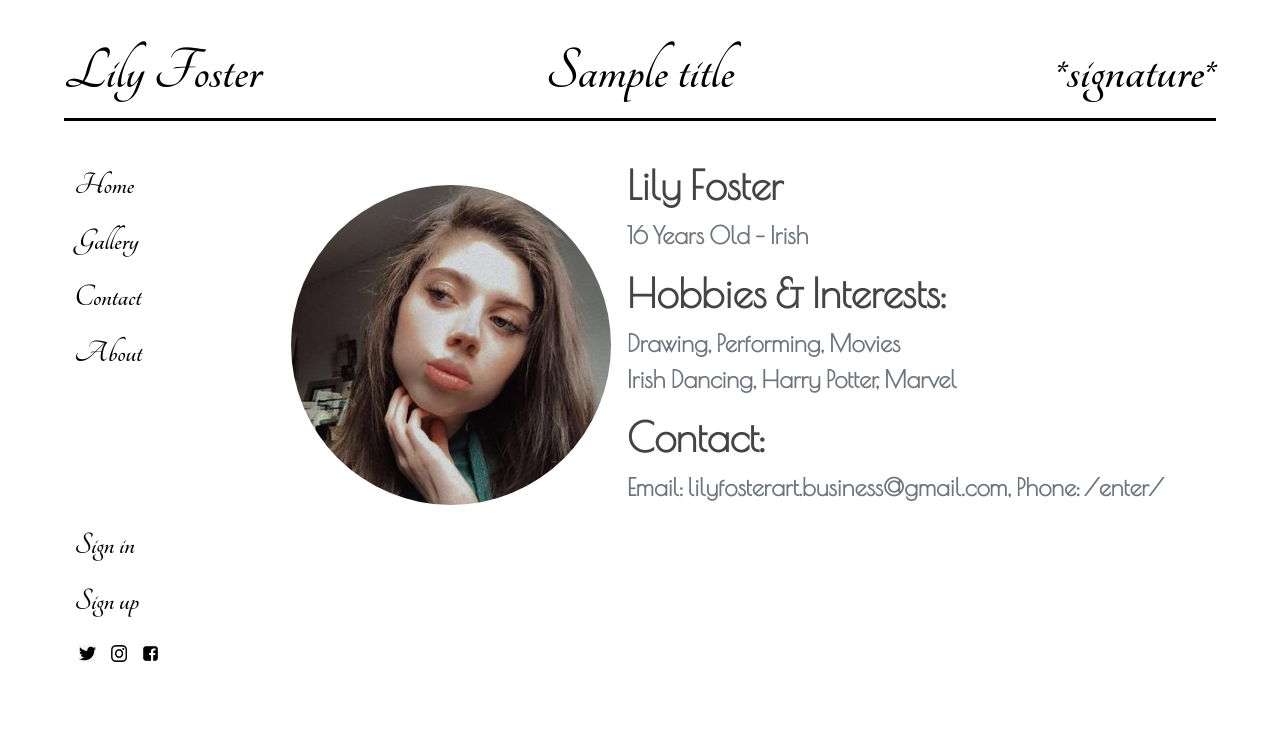
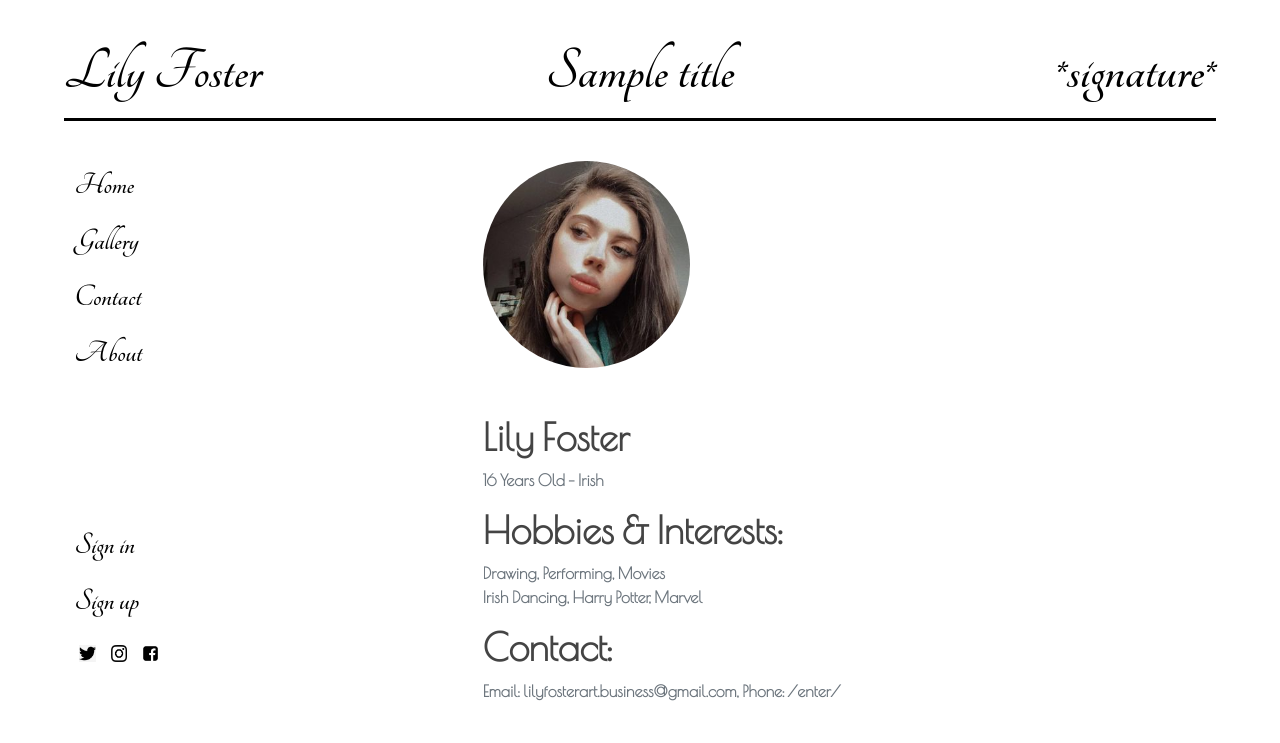
Before and after one commit to MatthewFoster02/lily-foster-art, a Python web app: template ProjectLily/src/templates/about.html in a window 1280 px wide. Shown: the top 743 px of the page. Run offline with Jinja, Linux system fonts and the light colour scheme; the template is opened without the code that fills it: most values are stand-ins (such as "Sample title", 1, 10 or a date in 2020); some libraries are stand-ins or nearby versions.

Commit message:
Big Commit
All pages now responsive and flex, grow and shrink nicely.

Including the error pages!

```diff
--- a/ProjectLily/src/errors/error_handlers.py
+++ b/ProjectLily/src/errors/error_handlers.py
@@ -7,18 +7,18 @@ def error403(error):
     """
         Error 403 route - invalid permission
     """
-    return render_template('error_pages/403.html'), 403
+    return render_template('error_pages/403.html', title='Error 403'), 403
 
 @errors.app_errorhandler(404)
 def error404(error):
     """
         Error 404 - Page not found
     """
-    return render_template('error_pages/404.html'), 404
+    return render_template('error_pages/404.html', title='Error 404'), 404
 
 @errors.app_errorhandler(500)
 def error500(error):
     """
         Error 500 - Server error
     """
-    return render_template('error_pages/500.html'), 500
+    return render_template('error_pages/500.html', title='Error 500'), 500
--- a/ProjectLily/src/static/style.css
+++ b/ProjectLily/src/static/style.css
@@ -3,7 +3,6 @@
 
 body{
   font-family: 'Poiret One', cursive;
-  font-size: clamp(1rem, 1vw + 0.8rem, 1.5rem);
   font-weight: bolder;
   color: black;
   background-color: white;
@@ -70,6 +69,7 @@ a, a:hover{
 
 .text{
   text-align: center;
+  font-size: clamp(1rem, 1vw + 0.8rem, 1.5rem);
 }
 
 @media (min-width: 800px){
@@ -164,9 +164,9 @@ a, a:hover{
 }
 
 .login {
-  padding-left: 25%;
-  padding-right: 25%;
-  font-size: 32px;
+  margin-inline: clamp(10%, 4vw + 15%, 25%);
+  font-size: clamp(1rem, 2vw + 0.5rem, 2rem);
+  accent-color: black;
 }
 
 .userinput {
@@ -194,8 +194,14 @@ a, a:hover{
 }
 
 .account-heading {
-  font-size: 2.5rem;
+  font-size: clamp(1.5rem, 2vw + 0.75rem, 2.5rem);
   font-weight: bolder;
+  margin-inline: clamp(10%, 4vw + 15%, 25%);
+}
+
+.text-secondary{
+  font-size: clamp(0.5rem, 1vw + 0.25rem, 1rem);
+  margin-inline: clamp(10%, 4vw + 15%, 25%);
 }
 
 .modelStyle {
@@ -205,26 +211,19 @@ a, a:hover{
 
 .viewIMG {
   border: solid;
-  width: 409.33px;
-  height: 546.13px;
-  margin-top: 5%;
-  margin-left: 25%;
-}
-
-.account-heading-image {
-  font-size: 2.5rem;
-  font-weight: bolder;
-  margin-left: 25%;
-}
-
-.account-heading-image-desc {
-  font-size: 2.5rem;
-  font-weight: bolder;
-  margin-left: 15%;
+  width: clamp(80px, 30vw + 50px, 409.33px);
+  height: clamp(107px, 40vw + 80px, 546.13px);
+  margin-inline: clamp(10%, 4vw + 15%, 25%);
 }
 
 .image-desc {
-  font-size: 1.5rem;
+  font-size: clamp(1rem, 1vw + 0.8rem, 1.5rem);
   font-weight: normal;
-  margin-left: 15%;
+  margin-inline: clamp(10%, 4vw + 15%, 25%);
 }
+
+.account-img{
+  height: clamp(32px, 15vw + 15px, 320px);
+  width: clamp(32px, 15vw + 15px, 320px);
+  margin-inline: clamp(10%, 4vw + 15%, 25%);
+}
--- a/ProjectLily/src/templates/about.html
+++ b/ProjectLily/src/templates/about.html
@@ -2,10 +2,8 @@
 {% block content %}
     <div class="col">
         <div class="content-section">
-            <div class="media">
-                <img class="rounded-circle account-img mt-4" src="static/images/profile.jpg">
-                <div class="media-body ml-3">
-                    <h2 class="account-heading">Lily Foster</h2>
+            <img class="rounded-circle account-img" src="static/images/profile.jpg">
+            <h2 class="account-heading" style="margin-top: clamp(1%, 5vw + 1%, 5%);">Lily Foster</h2>
             <p class="text-secondary">16 Years Old - Irish</p>
             <h3 class="account-heading">Hobbies & Interests:</h3>
             <p class="text-secondary">
@@ -16,6 +14,4 @@
             <p class="text-secondary">Email: lilyfosterart.business@gmail.com, Phone: /enter/</p>
         </div>
     </div>
-        </div>
-    </div>
 {% endblock content %}
--- a/ProjectLily/src/templates/account.html
+++ b/ProjectLily/src/templates/account.html
@@ -2,8 +2,6 @@
 {% block content %}
     <div class="col">
         <div class="content-section">
-            <div class="media">
-              <div class="media-body">
             <h2 class="account-heading">Account Information:</h2>
             <p class="text-secondary">Name: {{ current_user.name }}</p>
             <p class="text-secondary">Email: {{ current_user.email }}</p>
@@ -11,8 +9,6 @@
             <br>
             <br>
             <h2 class="account-heading">Update Account Info:</h2>
-              </div>
-            </div>
             <!--Forms here-->
             <form method="POST", action="", class="login" id="update">
 
--- a/ProjectLily/src/templates/contact.html
+++ b/ProjectLily/src/templates/contact.html
@@ -2,11 +2,7 @@
 {% block content %}
 <div class="col">
     <div class="content-section">
-        <div class="media">
-          <div class="media-body">
-            <h2 class="account-heading">Send Me an Email:</h2>
-          </div>
-        </div>
+        <h2 class="account-heading">Send Me an Email:</h2>
         <!--Forms here-->
         <form method="POST", action="", class="login" id="contact">
 
--- a/ProjectLily/src/templates/error_pages/403.html
+++ b/ProjectLily/src/templates/error_pages/403.html
@@ -1,6 +1,6 @@
 {% extends "layout.html" %}
 {% block content %}
-    <div class="col-md-10">
+    <div class="col">
         <div class="content-section">
             <h1>You do not have permission to access this page. (403)</h1>
             <p>Double check the page you are trying to access, ensure you are logged in and have the correct credentials.</p>
--- a/ProjectLily/src/templates/error_pages/404.html
+++ b/ProjectLily/src/templates/error_pages/404.html
@@ -1,9 +1,9 @@
 {% extends "layout.html" %}
 {% block content %}
-    <div class="col-md-10">
+    <div class="col">
         <div class="content-section">
-            <h1>Oops. Page not found. (404)</h1>
-            <p>The page you requested does not exist. Please navigate to a different page.</p>
+            <h1 class="account-heading">Oops. Page not found. (404)</h1>
+            <p class="text-secondary">The page you requested does not exist. Please navigate to a different page.</p>
         </div>
     </div>
 {% endblock content %}
--- a/ProjectLily/src/templates/error_pages/500.html
+++ b/ProjectLily/src/templates/error_pages/500.html
@@ -1,6 +1,6 @@
 {% extends "layout.html" %}
 {% block content %}
-    <div class="col-md-10">
+    <div class="col">
         <div class="content-section">
             <h1>Something has gone wrong. (500)</h1>
             <p>There has been an error our side. Sorry for any inconvenience.</p>
--- a/ProjectLily/src/templates/request_password_reset.html
+++ b/ProjectLily/src/templates/request_password_reset.html
@@ -4,7 +4,7 @@
     <div class="content-section">
         <div class="media">
           <div class="media-body">
-            <h2 class="account-heading">Enter the email linked to your account:</h2>
+            <h2 class="account-heading">Account Email:</h2>
           </div>
         </div>
         <!--Forms here-->
@@ -26,7 +26,7 @@
           </div>
 
           <div class="mt-5">
-              {{ form.submit(class="btn btn-outline-dark btn-lg") }}
+              {{ form.submit(class="btn btn-outline-dark btn-lg", style="font-size: clamp(0.75rem, 1vw + 0.25rem, 1rem);") }}
           </div>
 
       </form>
--- a/ProjectLily/src/templates/reset_password.html
+++ b/ProjectLily/src/templates/reset_password.html
@@ -39,7 +39,7 @@
           </div>
 
           <div class="mt-3">
-            Show Password <input type="checkbox" onclick="switchPassword('resetPassword'), switchPassword('resetPassword2')">
+            <small>Show Password</small> <input type="checkbox" onclick="switchPassword('resetPassword'), switchPassword('resetPassword2')">
         </div>
 
           <div class="mt-5">
--- a/ProjectLily/src/templates/signin.html
+++ b/ProjectLily/src/templates/signin.html
@@ -31,7 +31,8 @@
             </div>
 
             <div class="mt-3">
-                Show Password <input type="checkbox" onclick="switchPassword('signInPassword')">
+                <small>Show Password</small>
+                <input type="checkbox" onclick="switchPassword('signInPassword')">
             </div>
 
             <div class="mt-3">
@@ -47,7 +48,7 @@
                 {{ in_form.submit(class="btn btn-outline-dark btn-lg") }}
             </div>
             <div class="mt-4" style="border-top: 1px solid #000000;">
-                <small class="text-muted" style="font-weight: bolder; font-size: 16px;">
+                <small class="text-muted" style="font-weight: bolder; font-size: clamp(0.5rem, 1vw + 0.25rem, 1rem);">
                     Need An Account? - <a class="hover-underline-animation ml-2" href="{{ url_for('users.signup') }}">Sign Up Now</a>
                 </small>
             </div>
--- a/ProjectLily/src/templates/signup.html
+++ b/ProjectLily/src/templates/signup.html
@@ -84,14 +84,14 @@
             </div>
 
             <div class="mt-3">
-                Show Password <input type="checkbox" onclick="switchPassword('signUpPassword'), switchPassword('signUpPassword2')">
+                <small>Show Password</small> <input type="checkbox" onclick="switchPassword('signUpPassword'), switchPassword('signUpPassword2')">
             </div>
 
             <div class="mt-3">
                 {{ up_form.submit(class="btn btn-outline-dark btn-lg") }}
             </div>
             <div class="mt-4" style="border-top: 1px solid #000000;">
-                <small class="text-muted" style="font-weight: bolder; font-size: 16px;">
+                <small class="text-muted" style="font-weight: bolder; font-size: clamp(0.5rem, 1vw + 0.25rem, 1rem);">
                     Already have an Account? - <a class="hover-underline-animation ml-2" href="{{ url_for('users.signin') }}">Sign In Now</a>
                 </small>
             </div>
--- a/ProjectLily/src/templates/viewimage.html
+++ b/ProjectLily/src/templates/viewimage.html
@@ -2,11 +2,11 @@
 {% block content %}
     <div class="col">
         <div>
-            <h2 class="account-heading-image">{{ image.title }}</h2>
+            <h2 class="account-heading mb-5">{{ image.title }}</h2>
 
             <img class="viewIMG" src="static/images/{{ image.filename }}"/>
 
-            <h2 class="account-heading-image-desc mt-5">Description:</h2><br>
+            <h2 class="account-heading mt-5">Description:</h2><br>
             <h2 class="image-desc">{{ image.description }}</h2>
 
         </div>
```
Lines whose indentation alone changed are shown as unchanged.
